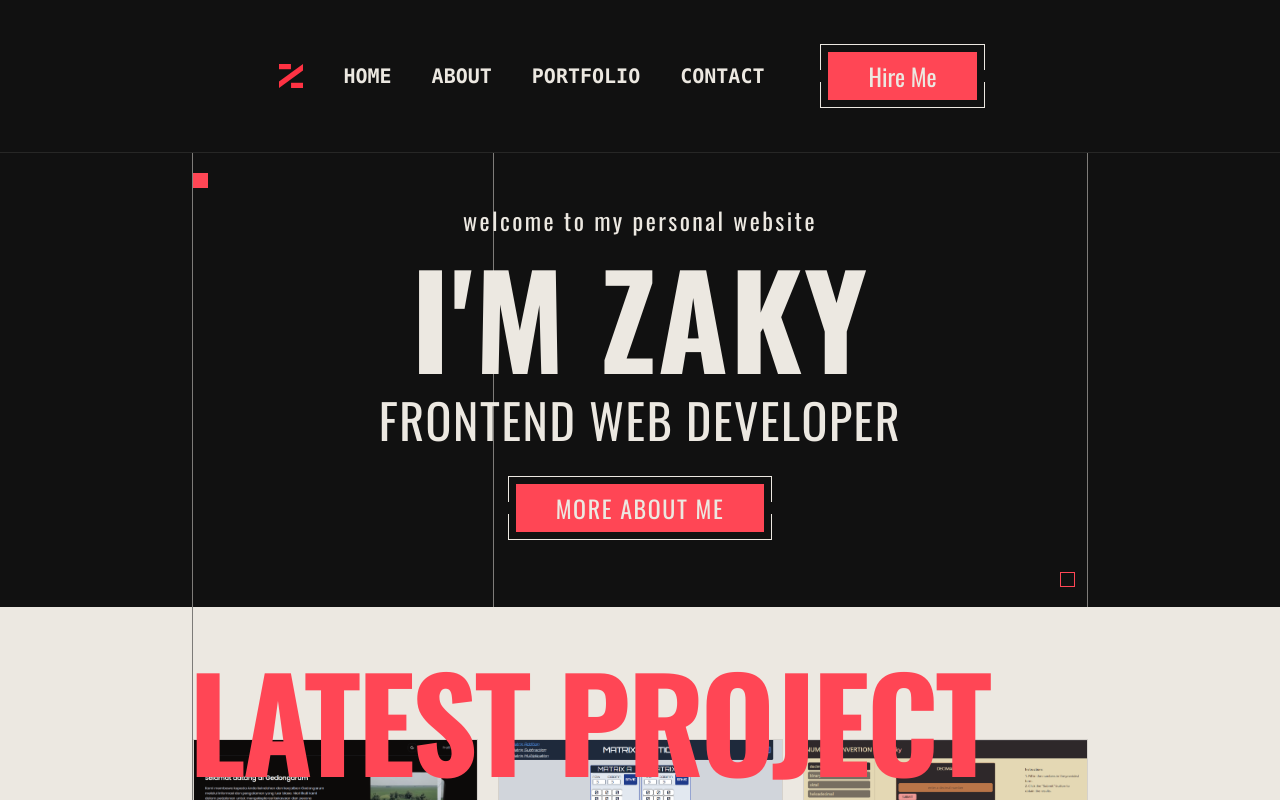
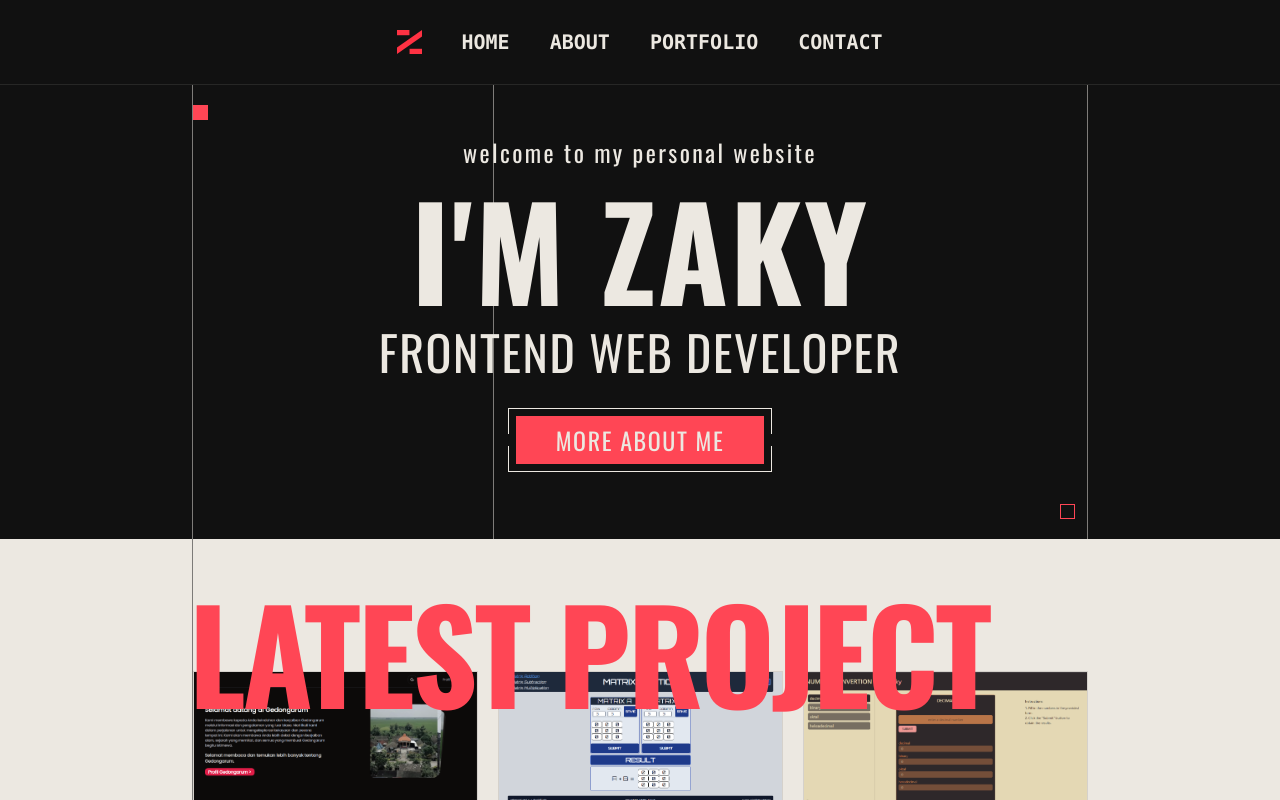
Before and after one commit to CodeWithZaky/my-personal-website-1, a Next.js app: page / in a window 1280 px wide. Shown: the top 800 px of the page. Built offline with nearby package versions, Linux system fonts and the light colour scheme.

Commit message:
add new contact page

```diff
--- a/src/app/contact/page.tsx
+++ b/src/app/contact/page.tsx
@@ -1,5 +1,9 @@
 const ContactPage = () => {
-  return <div>ContactPage</div>;
+  return (
+    <div className="justify-center items-center w-full h-screen text-5xl text-valorantBlack animate-pulse">
+      <p>Coming soon....</p>
+    </div>
+  );
 };
 
 export default ContactPage;
--- a/src/components/navbar/index.tsx
+++ b/src/components/navbar/index.tsx
@@ -1,7 +1,6 @@
 import newLogoZ from "@/assets/images/newLogoZ.svg";
 import Image from "next/image";
 import Link from "next/link";
-import ValorantButton from "../buttons/ValorantButton";
 import NavLink from "./component/NavLink";
 import { Sidebar } from "./component/sidebar";
 
@@ -19,7 +18,7 @@ const Navbar = () => {
         <div className="md:flex justify-center items-center gap-10 hidden font-bold font-mono text-valorantWhite text-xl">
           <NavLink />
         </div>
-        <ValorantButton>Hire Me</ValorantButton>
+        {/* <ValorantButton>Hire Me</ValorantButton> */}
         <div className="block md:hidden">
           <Sidebar />
         </div>
```
